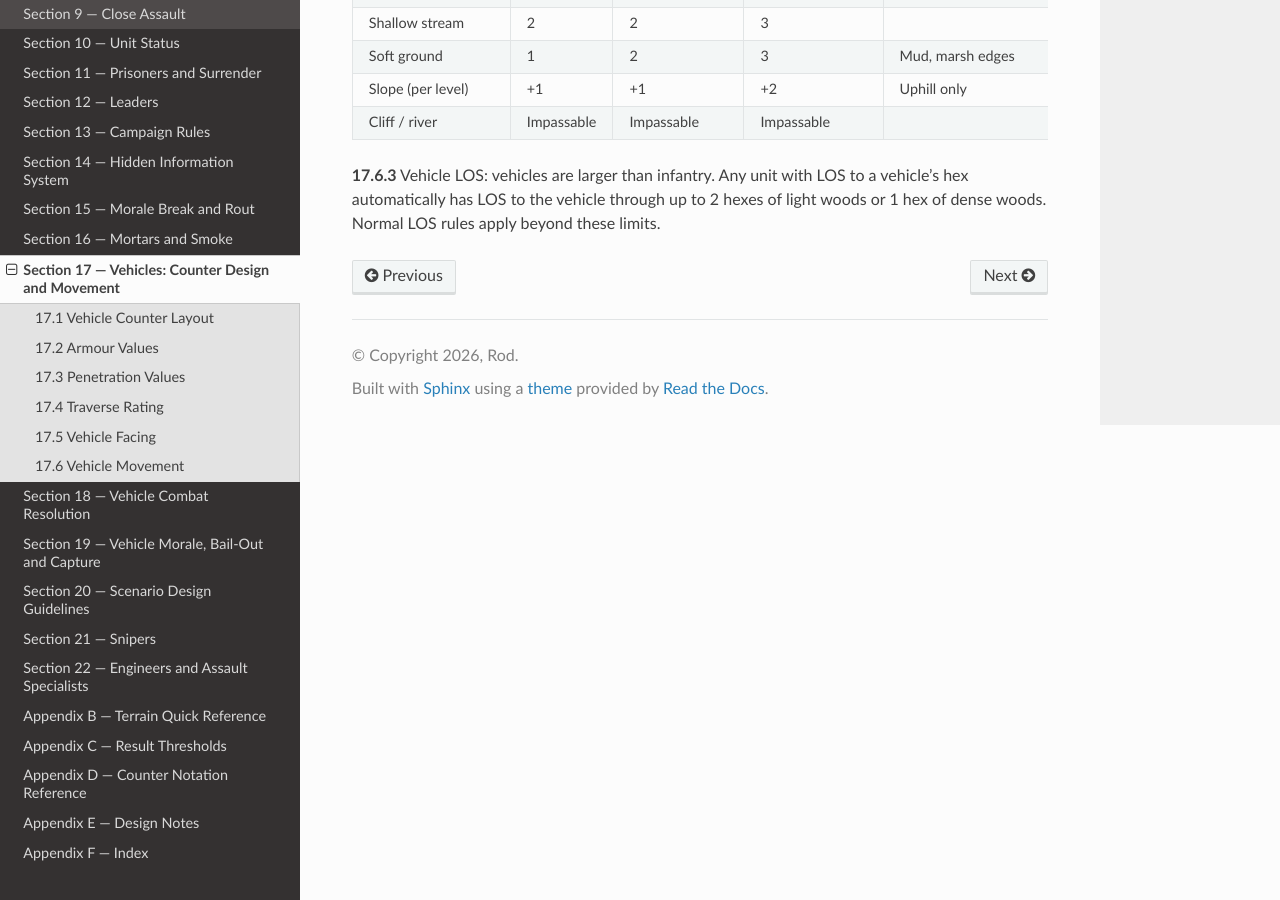
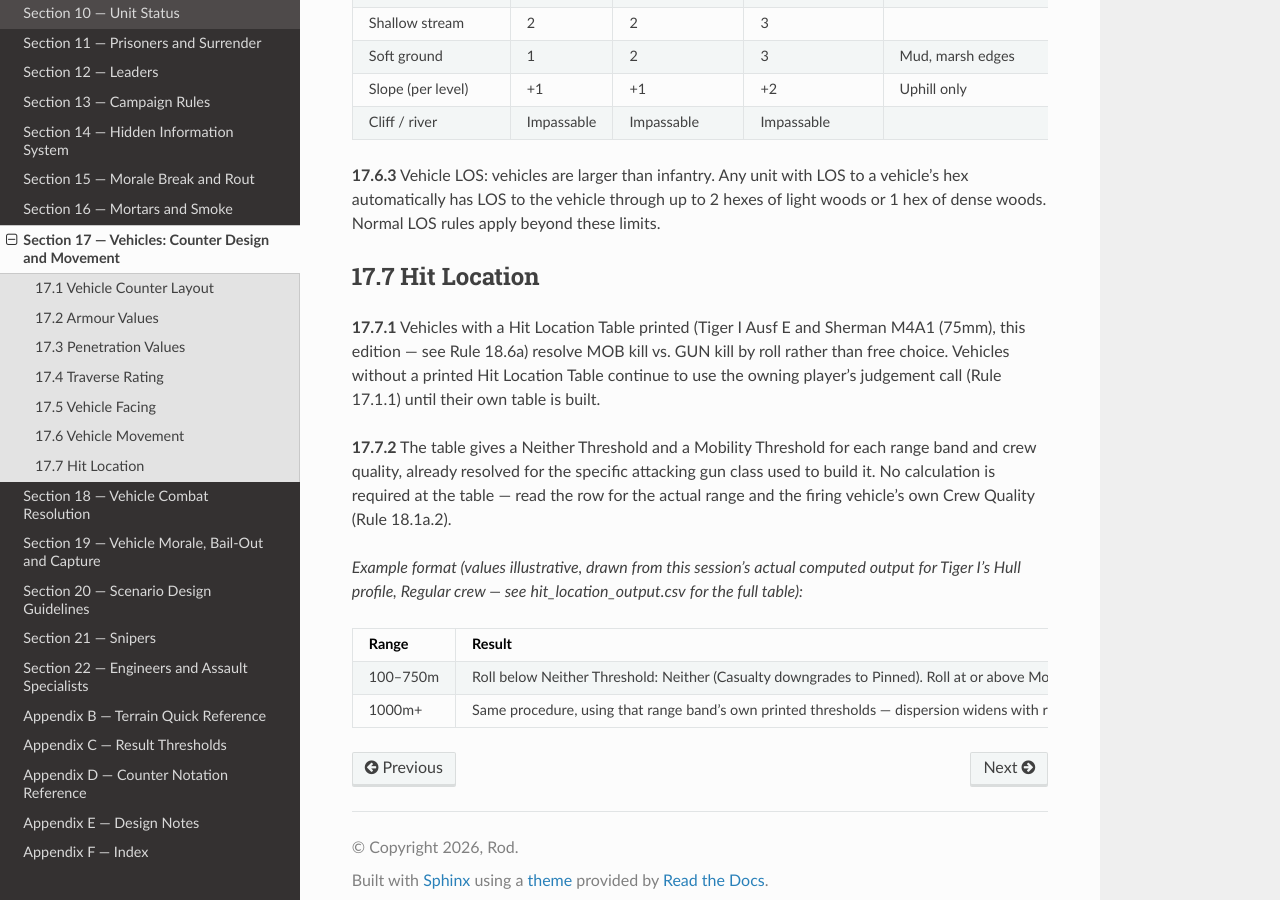
Before and after one commit to spugnoid/wdr-wargame, a Sphinx documentation site: the page built from docs/source/section_17__vehicles_counter_design_and_movement.rst, in a window 1280 px wide and 900 px high, scrolled down 5499 px. Built offline with Sphinx 7.4.7 and the Read the Docs theme 3.1.0, drawn with Linux system fonts in a browser that asks for light colours; some of the changed text lies outside the part shown.

Commit message:
feat: wire Hit Location system into the rulebook (Rules 17.1.1, 17.7, 18.6a)
Co-Authored-By: Claude Sonnet 5 <noreply@anthropic.com>

```diff
--- a/docs/source/section_17__vehicles_counter_design_and_movement.rst
+++ b/docs/source/section_17__vehicles_counter_design_and_movement.rst
@@ -59,7 +59,7 @@ Vehicle counters display the following fields:
      - Crew defensive resilience
 
 
-**17.1.1**  Vehicle counters have two rear faces representing damage states: MOB KILL (mobility killed — M0, can still fire) and GUN KILL (gun destroyed — MG only, can still move). When a vehicle takes a Casualty result, the owning player chooses which rear face applies based on the most plausible damage given the shot geometry.
+**17.1.1**  Vehicle counters have two rear faces representing damage states: MOB KILL (mobility killed — M0, can still fire) and GUN KILL (gun destroyed — MG only, can still move). When a vehicle takes a Casualty result, roll against the Hit Location Table (Rule 18.6a) to determine which rear face applies — this is no longer a free narrative choice.
 
 **17.1.2**  Casemate vehicles (TRAV 0 — no separate turret) print only Hull armour values, which apply regardless of which "profile" Rule 18.1a's Gunnery Roll would otherwise indicate. There is no Hull/Turret hit allocation for these vehicles.
 
@@ -312,3 +312,23 @@ Casemate vehicles (TRAV 0) never receive a TRAVERSED marker; they have no separa
 
 
 **17.6.3**  Vehicle LOS: vehicles are larger than infantry. Any unit with LOS to a vehicle's hex automatically has LOS to the vehicle through up to 2 hexes of light woods or 1 hex of dense woods. Normal LOS rules apply beyond these limits.
+
+17.7  Hit Location
+-------------------
+
+
+**17.7.1**  Vehicles with a Hit Location Table printed (Tiger I Ausf E and Sherman M4A1 (75mm), this edition — see Rule 18.6a) resolve MOB kill vs. GUN kill by roll rather than free choice. Vehicles without a printed Hit Location Table continue to use the owning player's judgement call (Rule 17.1.1) until their own table is built.
+
+**17.7.2**  The table gives a Neither Threshold and a Mobility Threshold for each range band and crew quality, already resolved for the specific attacking gun class used to build it. No calculation is required at the table — read the row for the actual range and the firing vehicle's own Crew Quality (Rule 18.1a.2).
+
+*Example format (values illustrative, drawn from this session's actual computed output for Tiger I's Hull profile, Regular crew — see* `hit_location_output.csv` *for the full table):*
+
+.. list-table::
+   :header-rows: 1
+
+   * - Range
+     - Result
+   * - 100–750m
+     - Roll below Neither Threshold: Neither (Casualty downgrades to Pinned). Roll at or above Mobility Threshold: MOB kill. Between the two: GUN kill.
+   * - 1000m+
+     - Same procedure, using that range band's own printed thresholds — dispersion widens with range, so the Neither band grows.
--- a/docs/source/section_1__introduction_and_components.rst
+++ b/docs/source/section_1__introduction_and_components.rst
@@ -231,6 +231,12 @@ The following terms are used throughout this document. Each term is defined here
 
 **Schürzen —**  Standoff skirt armour fitted to a vehicle's Hull or Turret Side arc, effective against HEAT specifically (Rule 18.2b). No effect against kinetic rounds.
 
+**Hit Location Table —**  A per-vehicle table (Rule 17.7) giving the Neither/Mobility dice-roll thresholds used to resolve MOB kill vs. GUN kill vs. a downgrade to Pinned, whenever a Casualty result occurs. Rule 18.6a.
+
+**Mobility zone —**  A hit-location zone containing a mobility-critical component (engine, transmission, final drive). A roll landing here produces a MOB kill.
+
+**Gun zone —**  A hit-location zone containing the gun, breech, turret ring, or on-board ammunition stowage. A roll landing here produces a GUN kill.
+
 **Bail-out —**  Vehicle crew abandoning their vehicle under sustained fire or morale failure. CREW counter placed in hex. Vehicle remains as ABANDONED counter.
 
 **Buttoned up —**  Vehicle Pinned status. Crew closes hatches — limited visibility, -2 OBS, cannot spot hidden units.
```
Also changed, not shown: docs/source/appendix_e__design_notes.rst (+6 -0 lines), docs/source/section_18__vehicle_combat_resolution.rst (+15 -0 lines).
